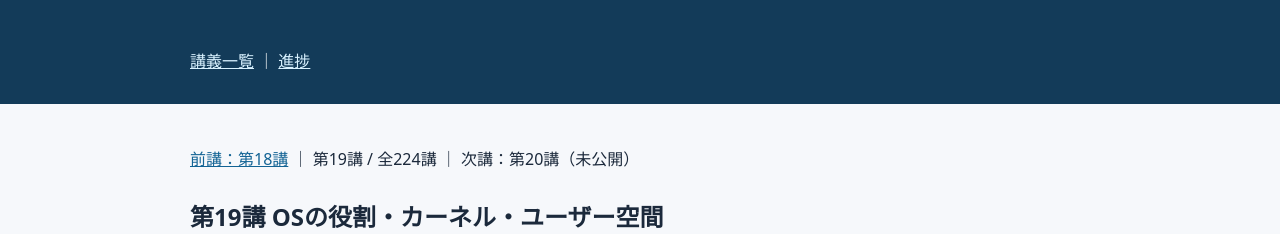
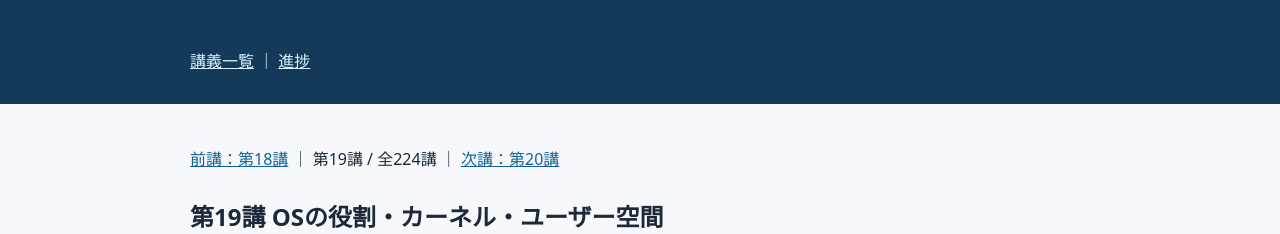
Before and after one commit to hayaoki1587/infra-engineer-course, a plain HTML site: page lessons/019.html in a window 1280 px wide. Shown: the top 234 px of the page. Drawn offline with Linux system fonts and the light colour scheme.

Commit message:
Link lesson 019 to lesson 020

```diff
--- a/lessons/019.html
+++ b/lessons/019.html
@@ -1,4 +1,4 @@
-<!doctype html><html lang="ja"><head><meta charset="utf-8"><meta name="viewport" content="width=device-width,initial-scale=1"><title>第19講｜OSの役割・カーネル・ユーザー空間</title><link rel="stylesheet" href="../style.css"><style>main{max-width:900px;margin:auto;padding:24px;line-height:1.9}pre{overflow:auto;padding:16px;background:#f3f4f6}p{overflow-wrap:anywhere}img{max-width:100%;height:auto}table{width:100%;border-collapse:collapse;display:block;overflow-x:auto}td,th{border:1px solid #aab4c0;padding:8px;text-align:left}figure{margin:20px 0}figcaption{font-size:.85rem;color:#526071}article p{margin:0 0 1.15em}article h2{margin:2em 0 .85em}article ol{padding-left:1.5em;margin:1em 0 1.3em}article li{margin:.45em 0}article figure{margin:1.5em 0}</style></head><body><header><nav><a href="../index.html">講義一覧</a> ｜ <a href="../progress.html">進捗</a></nav></header><main><nav><a href="018.html">前講：第18講</a> ｜ 第19講 / 全224講 ｜ 次講：第20講（未公開）</nav><article><h1>第19講 OSの役割・カーネル・ユーザー空間</h1>
+<!doctype html><html lang="ja"><head><meta charset="utf-8"><meta name="viewport" content="width=device-width,initial-scale=1"><title>第19講｜OSの役割・カーネル・ユーザー空間</title><link rel="stylesheet" href="../style.css"><style>main{max-width:900px;margin:auto;padding:24px;line-height:1.9}pre{overflow:auto;padding:16px;background:#f3f4f6}p{overflow-wrap:anywhere}img{max-width:100%;height:auto}table{width:100%;border-collapse:collapse;display:block;overflow-x:auto}td,th{border:1px solid #aab4c0;padding:8px;text-align:left}figure{margin:20px 0}figcaption{font-size:.85rem;color:#526071}article p{margin:0 0 1.15em}article h2{margin:2em 0 .85em}article ol{padding-left:1.5em;margin:1em 0 1.3em}article li{margin:.45em 0}article figure{margin:1.5em 0}</style></head><body><header><nav><a href="../index.html">講義一覧</a> ｜ <a href="../progress.html">進捗</a></nav></header><main><nav><a href="018.html">前講：第18講</a> ｜ 第19講 / 全224講 ｜ <a href="020.html">次講：第20講</a></nav><article><h1>第19講 OSの役割・カーネル・ユーザー空間</h1>
 <h2>1. 目的と資料</h2>
 <p>この講義は、前編で学んだCPU・メモリ・SSD・NICが、アプリケーションからどのように使われるのかを理解するためのものです。まず全体像をつかみ、次に一つのファイル読み込みを追い、最後に障害対応へつなげます。</p>
 <p><strong>学ぶ順序</strong></p>
@@ -311,4 +311,4 @@ psはコンテナ状態、logsはサービスログ、statsは資源使用量の
 
 
 次講は第20講「プロセス・スレッド・コンテキストスイッチ」。理解度チェックは四択10問・15点で、回答前に正解を示しません。
-</article><nav><a href="018.html">前講：第18講</a> ｜ <a href="../index.html">講義一覧</a> ｜ 次講：第20講（未公開）</nav></main></body></html>
+</article><nav><a href="018.html">前講：第18講</a> ｜ <a href="../index.html">講義一覧</a> ｜ <a href="020.html">次講：第20講</a></nav></main></body></html>
```
